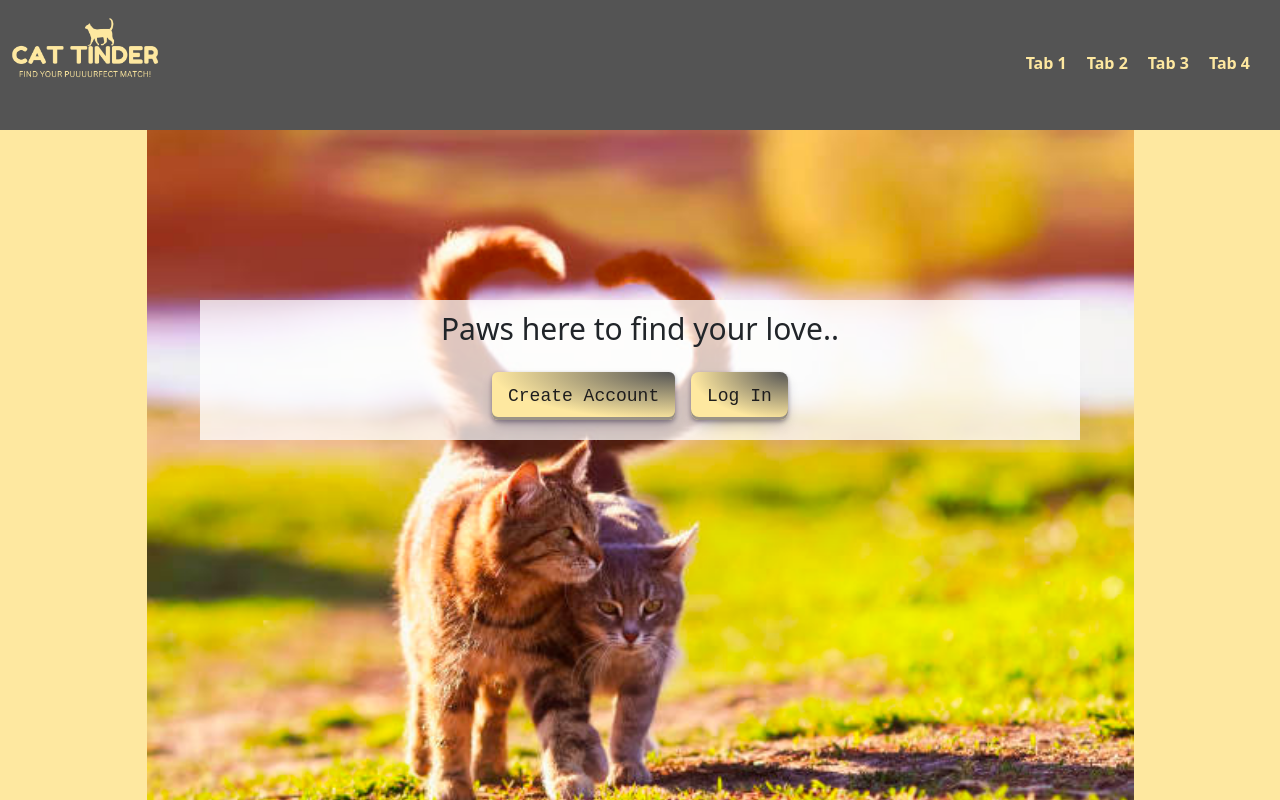
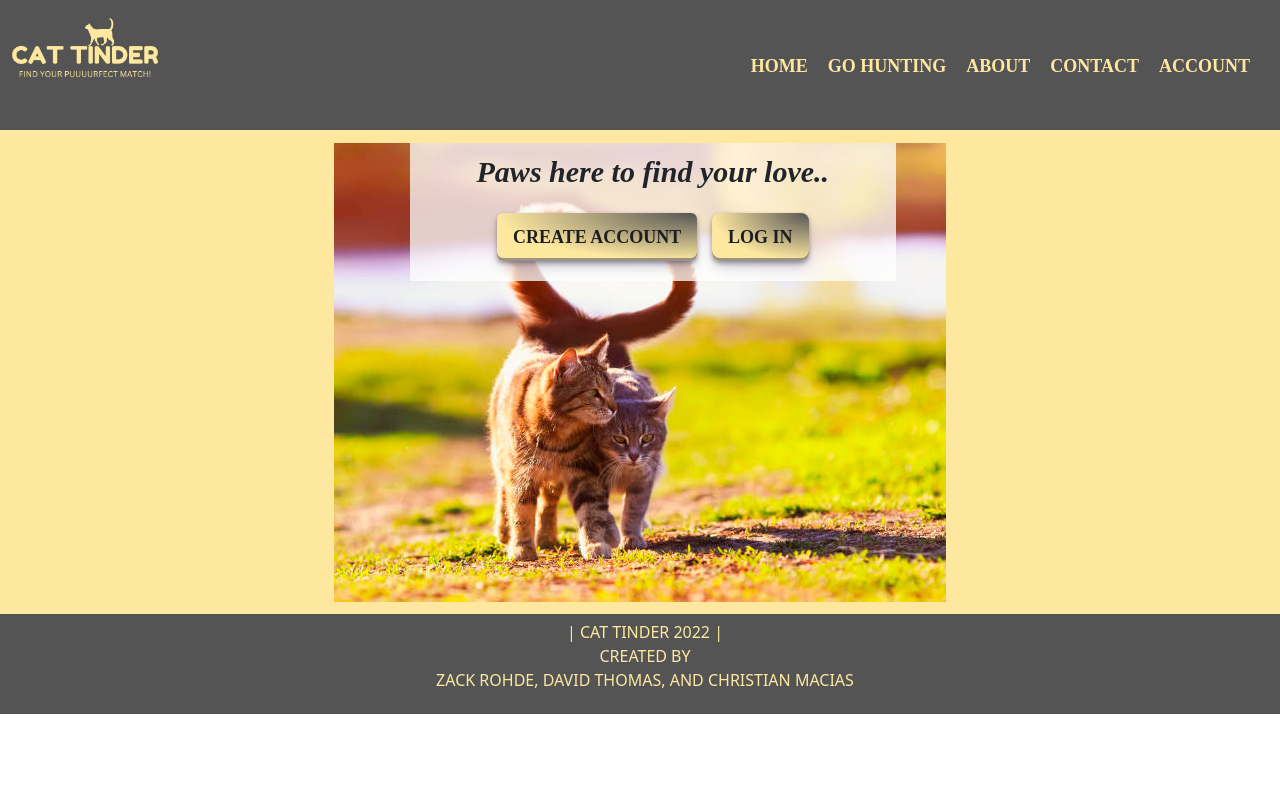
Before and after one commit to dthomas91/Cat-Tinder, a React (Create React App) app: page / in a window 1280 px wide. Shown: the top 800 px of the page. Built offline with nearby package versions, Linux system fonts and the light colour scheme.

Commit message:
editing home page to fit on one screen

```diff
--- a/src/components/Header.js
+++ b/src/components/Header.js
@@ -6,14 +6,15 @@ const Header = () => {
   return (
     <div className="header">
       <div className="header-logo">
-        <img src={cat} alt="Cat Tinder Logo"/>
+        <img src={cat} alt="Cat Tinder Logo" />
       </div>
       <div className="nav-bar">
         <ul>
-          <li>Tab 1</li>
-          <li>Tab 2</li>
-          <li>Tab 3</li>
-          <li>Tab 4</li>
+          <li>HOME</li>
+          <li>GO HUNTING</li>
+          <li>ABOUT</li>
+          <li>CONTACT</li>
+          <li>ACCOUNT</li>
         </ul>
       </div>
     </div>
--- a/src/pages/Home.js
+++ b/src/pages/Home.js
@@ -12,10 +12,10 @@ import '../stylesheets/home.css'
                     </div>
                     <div className="button-container">
                         <div>
-            <button className="button1">Create Account</button>
+                            <button className="button1">CREATE ACCOUNT</button>
                         </div>
                         <div>
-                <button className="button2">Log In</button>
+                            <button className="button2">LOG IN</button>
                         </div>
                     </div>
                 </div>
--- a/src/stylesheets/footer.css
+++ b/src/stylesheets/footer.css
@@ -5,9 +5,10 @@
   padding-left: 10px;
   text-align: center;
   margin-top: auto;
+  position: sticky;
+  bottom: 0;
 }
 
 .p {
   padding-top: 6px;
-
 }
--- a/src/stylesheets/header.css
+++ b/src/stylesheets/header.css
@@ -3,6 +3,8 @@
   display: flex;
   flex-direction: row;
   justify-content: space-between;
+  position: sticky;
+  top: 0;
 }
 
 .header-logo img {
@@ -17,6 +19,9 @@
   flex-direction: row;
   color: #fee8a0;
   margin-right: 30px;
+  font-family: fredoka one;
+  font-weight: bold;
+  font-size: 18px;
 }
 
 .nav-bar ul {
@@ -24,6 +29,6 @@
   display: flex;
   flex-direction: row;
   gap: 20px;
-  margin-top: 20%;
+  margin-top: 10%;
   font-weight: bold;
 }
--- a/src/stylesheets/home.css
+++ b/src/stylesheets/home.css
@@ -1,11 +1,15 @@
+body {
+  height: 30vw;
+}
 
 .home-body {
   background-image: url(/src/assets/homebackground.png);
   background-repeat: no-repeat;
-  background-size: contain;
+  /* background-size: contain; */
+  position: relative;
   background-position: center;
   background-color: #fee8a0;
-  padding-bottom: 600px;
+  padding-bottom: 346px;
 }
 
 .home-intro {
@@ -15,30 +19,36 @@
   align-items: center;
   font-size: 30px;
   background-color: rgba(255, 255, 255, 0.75);
-    margin: 0 200px 0 200px;
-    position: relative; top:170px
+  margin: 0 30% 0 32%;
+  position: relative;
+  top: 13px;
+  font-family: fredoka one;
+  font-weight: bold;
+  font-style: oblique;
 }
 
 
 .button-container {
   flex-direction: row;
-    display:flex;
+  display: flex;
   border-radius: 8px;
   margin-bottom: 20px;
 }
 
-.button1, .button2 {
+.button1,
+.button2 {
   align-items: center;
   appearance: none;
   background-image: radial-gradient(100% 100% at 100% 0, #545454 0, #fee8a0 100%);
   border: 0;
   border-radius: 6px;
-  box-shadow: rgba(45, 35, 66, .4) 0 2px 4px,rgba(45, 35, 66, .3) 0 7px 13px -3px,rgba(58, 65, 111, .5) 0 -3px 0 inset;
+  box-shadow: rgba(45, 35, 66, .4) 0 2px 4px, rgba(45, 35, 66, .3) 0 7px 13px -3px, rgba(58, 65, 111, .5) 0 -3px 0 inset;
   box-sizing: border-box;
   color: #1e1d1d;
   cursor: pointer;
   display: inline-flex;
-  font-family: "JetBrains Mono",monospace;
+  font-family: fredoka one;
+  font-weight: bold;
   height: 48px;
   justify-content: center;
   line-height: 1;
@@ -46,28 +56,30 @@
   overflow: hidden;
   padding-left: 16px;
   padding-right: 16px;
-  position: relative;
   text-align: left;
   text-decoration: none;
-  transition: box-shadow .15s,transform .15s;
+  transition: box-shadow .15s, transform .15s;
   user-select: none;
   -webkit-user-select: none;
   touch-action: manipulation;
   white-space: nowrap;
-  will-change: box-shadow,transform;
+  will-change: box-shadow, transform;
   font-size: 18px;
 }
 
-.button1:focus, .button2:focus {
+.button1:focus,
+.button2:focus {
   box-shadow: #545454 0 0 0 1.5px inset, rgba(45, 35, 66, .4) 0 2px 4px, rgba(45, 35, 66, .3) 0 7px 13px -3px, #545454 0 -3px 0 inset;
 }
 
-.button1:hover, .button2:hover {
+.button1:hover,
+.button2:hover {
   box-shadow: rgba(45, 35, 66, .4) 0 4px 8px, rgba(45, 35, 66, .3) 0 7px 13px -3px, #545454 0 -3px 0 inset;
   transform: translateY(-2px);
 }
 
-.button1:active, .button2:active {
+.button1:active,
+.button2:active {
   box-shadow: #545454 0 3px 7px inset;
   transform: translateY(2px);
 }
```
Lines whose indentation alone changed are shown as unchanged.
